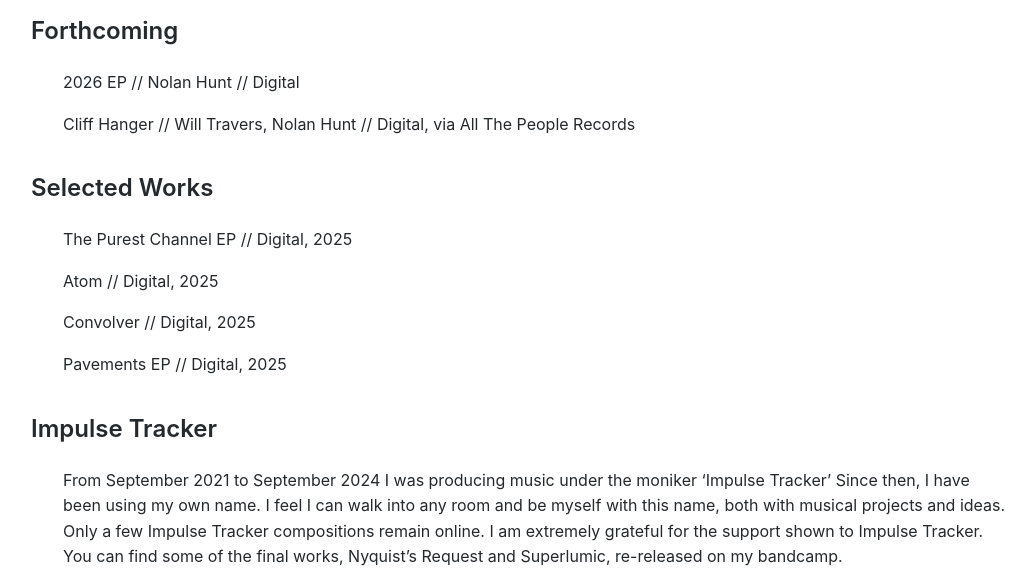
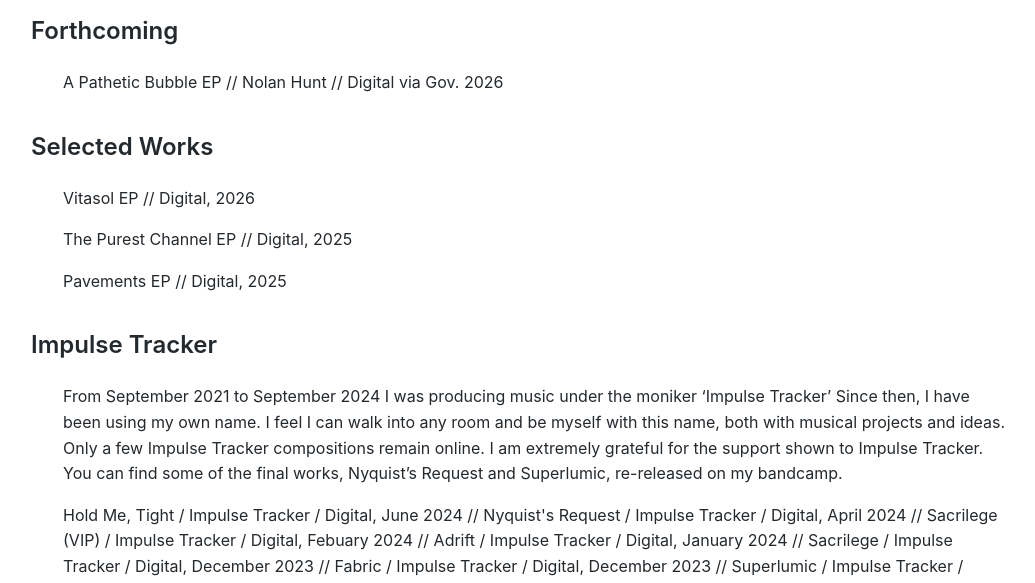
Before and after one commit to nolan-hunt/nolan-hunt.github.io, a plain HTML site: page compositions.html in a window 1280 px wide. Shown: the part 148-731 px from the top of the page, without its empty margins (119-1154 px from the left). Drawn offline with Linux system fonts and the light colour scheme.

Commit message:
Update compositions.html

```diff
--- a/compositions.html
+++ b/compositions.html
@@ -13,14 +13,12 @@
     <main>
       <h2>Forthcoming</h2>
       <ul>
-        <p>2026 EP // Nolan Hunt // Digital</p>
-        <p>Cliff Hanger // Will Travers, Nolan Hunt // Digital, via All The People Records</p>
+        <p>A Pathetic Bubble EP // Nolan Hunt // Digital via Gov. 2026</p>
       </ul>
       <h2>Selected Works</h2>
       <ul>
+        <p>Vitasol EP // Digital, 2026</p>
         <p>The Purest Channel EP // Digital, 2025</p>
-        <p>Atom // Digital, 2025</p>
-        <p>Convolver // Digital, 2025</p>
         <p>Pavements EP // Digital, 2025</p>
       </ul>
       <h2>Impulse Tracker</h2>
```
